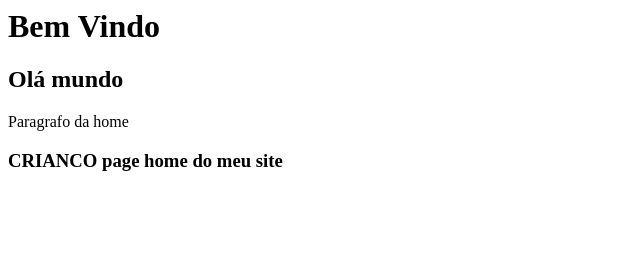
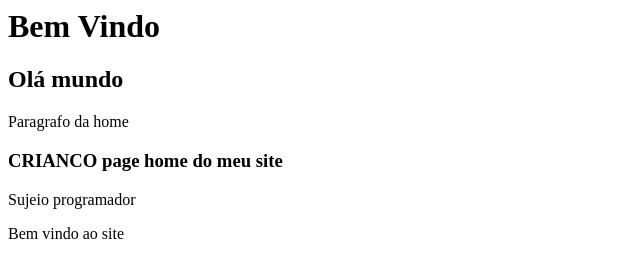
Before and after one commit to PedroMDOliveira/curso_github, a plain HTML site: page index.html in a window 1280 px wide. Shown: the whole page, without its empty margins (0-640 px from the left). Drawn offline with Linux system fonts and the light colour scheme.

Commit message:
Finalizando page home

```diff
--- a/index.html
+++ b/index.html
@@ -3,3 +3,5 @@
 <p>Paragrafo da home</p>
 
 <H3>CRIANCO page home do meu site</H3>
+<p>Sujeio programador</p>
+<p>Bem vindo ao site</p>
```
Also changed, not shown: nomes.txt.
